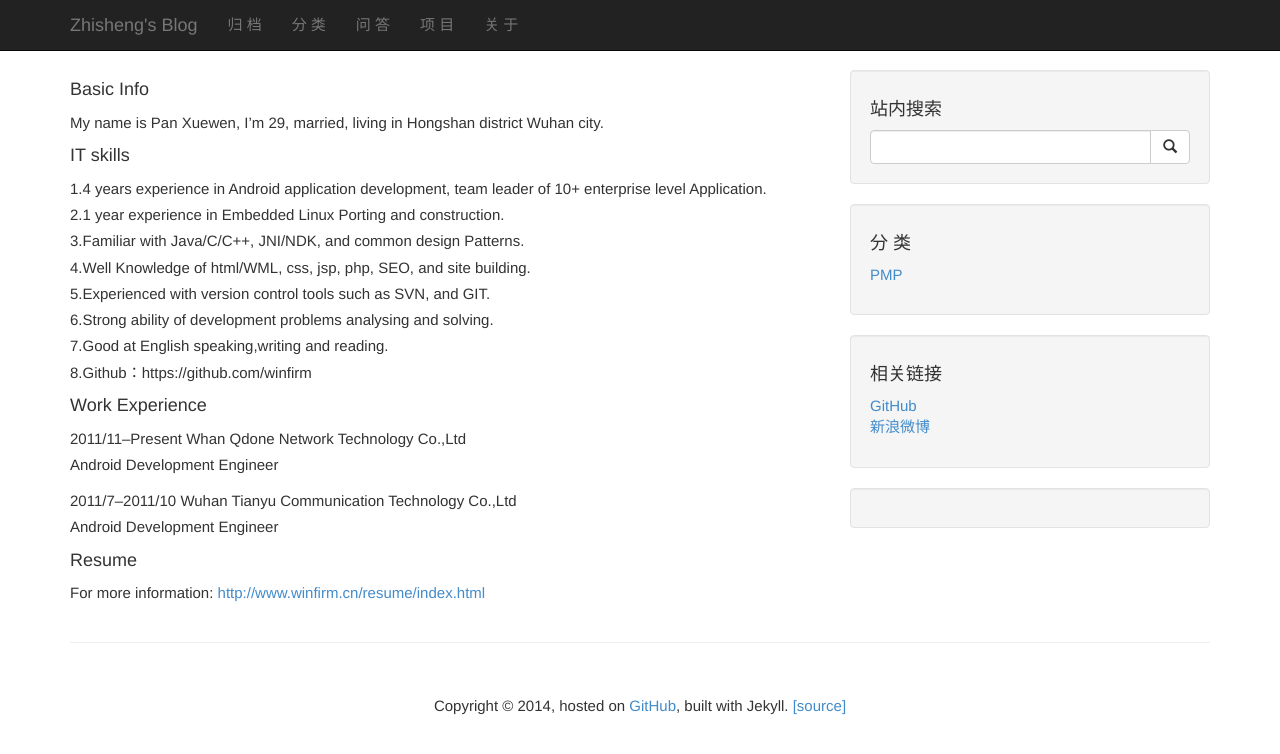
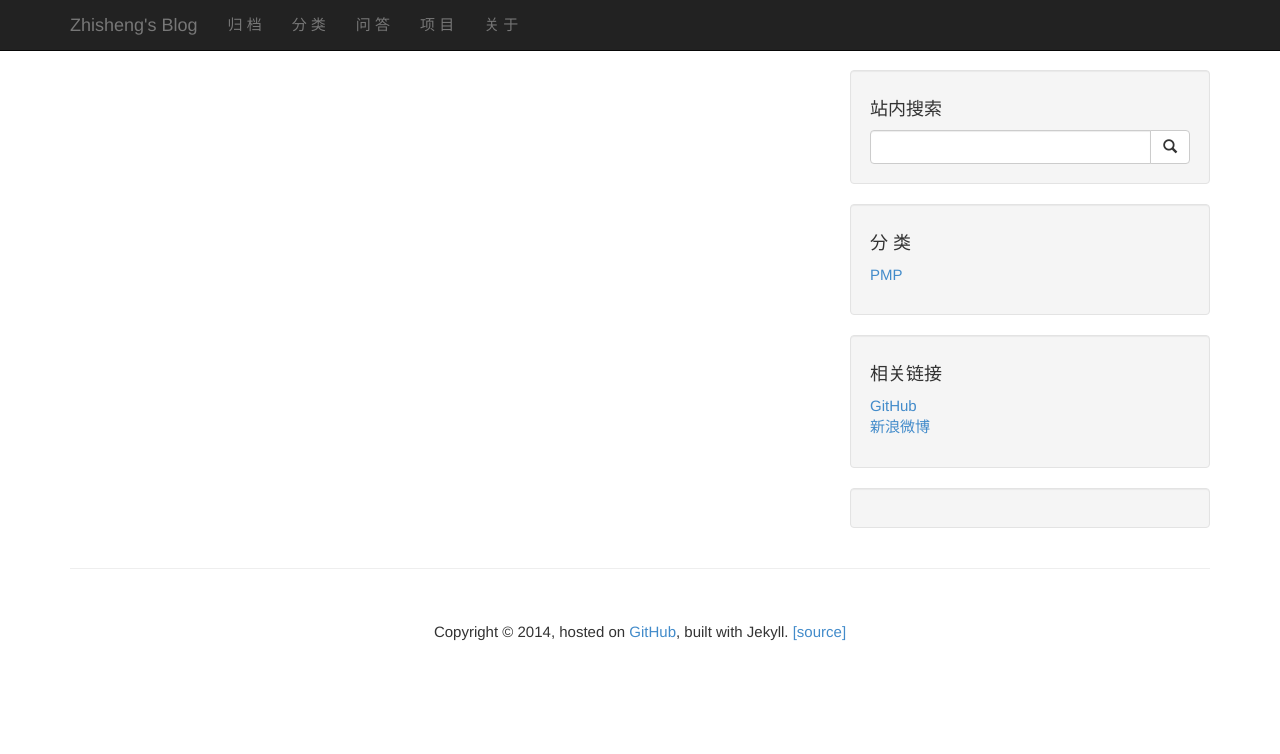
Before and after one commit to liuzhisheng/liuzhisheng.github.io, a Jekyll site: the page built from about.md, in a window 1280 px wide. Shown: the top 754 px of the page. Built offline with Jekyll 4.4.1, drawn with Linux system fonts in a browser that asks for light colours; Markdown is read by kramdown in place of the engine named in the settings; comment, search, counter and statistics services are not loaded.

Commit message:
修改模板

```diff
--- a/about.md
+++ b/about.md
@@ -2,35 +2,3 @@
 layout: default
 title: "关于：About"
 ---
-####Basic Info
-My name is Pan Xuewen, I'm 29, married, living in Hongshan district Wuhan city.
-
-####IT skills
-1.4 years experience in Android application development, team leader of 10+ enterprise level Application.
-2.1 year experience in Embedded Linux Porting and construction.
-3.Familiar with Java/C/C++, JNI/NDK, and common design Patterns.
-4.Well Knowledge of html/WML, css, jsp, php, SEO, and site building.
-5.Experienced with version control tools such as SVN, and GIT.
-6.Strong ability of development problems analysing and solving.
-7.Good at English speaking,writing and reading.
-8.Github：https://github.com/winfirm
-
-####Work Experience
-2011/11--Present  Whan Qdone Network Technology Co.,Ltd
-Android Development Engineer
-
-2011/7--2011/10  Wuhan Tianyu Communication Technology Co.,Ltd
-Android Development Engineer
-
-####Resume
-For more information: <http://www.winfirm.cn/resume/index.html>
-
-<!-- Blog Comments -->
-<div class="media">
-  <!-- UY BEGIN -->
-  <div id="uyan_frame">
-  </div>
-  <script type="text/javascript" src="http://v2.uyan.cc/code/uyan.js?uid=1511840">
-  </script>
-  <!-- UY END -->
-</div>
--- a/index.html
+++ b/index.html
@@ -1,11 +1,11 @@
 ---
 layout: default
-title: "Winfirm's Blog - by Steven Pan(潘学文)"
+title: "Zhisheng's Blog"
 ---
 <h1 class="page-header">
-  Winfirm's Blog
+  Zhisheng's Blog
   <small>
-    Android, Linux, Java, reading...
+    .Net, Java...
   </small>
 </h1>
 {% for post in paginator.posts %}
```
